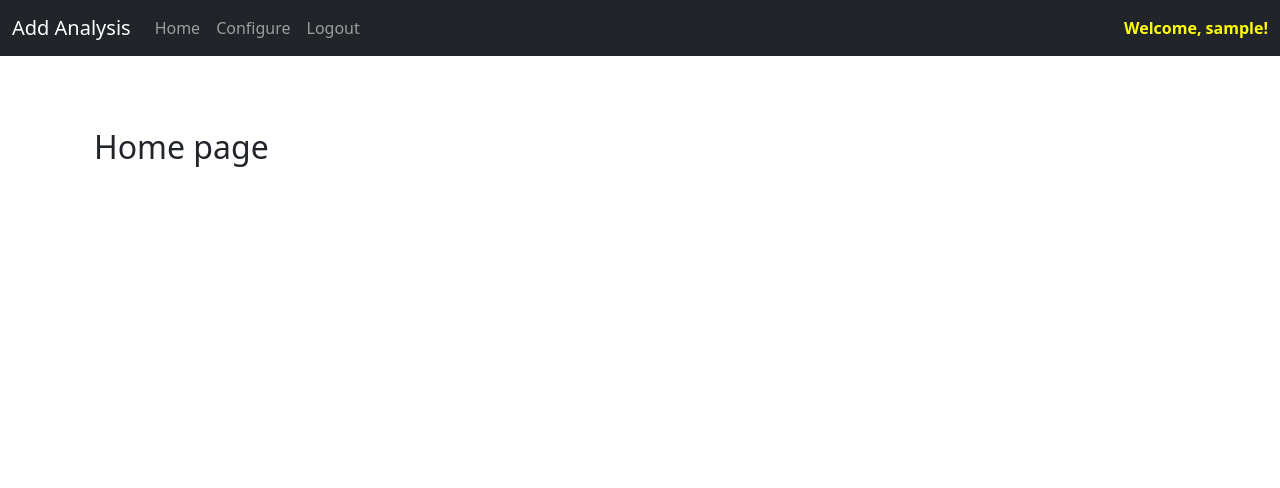
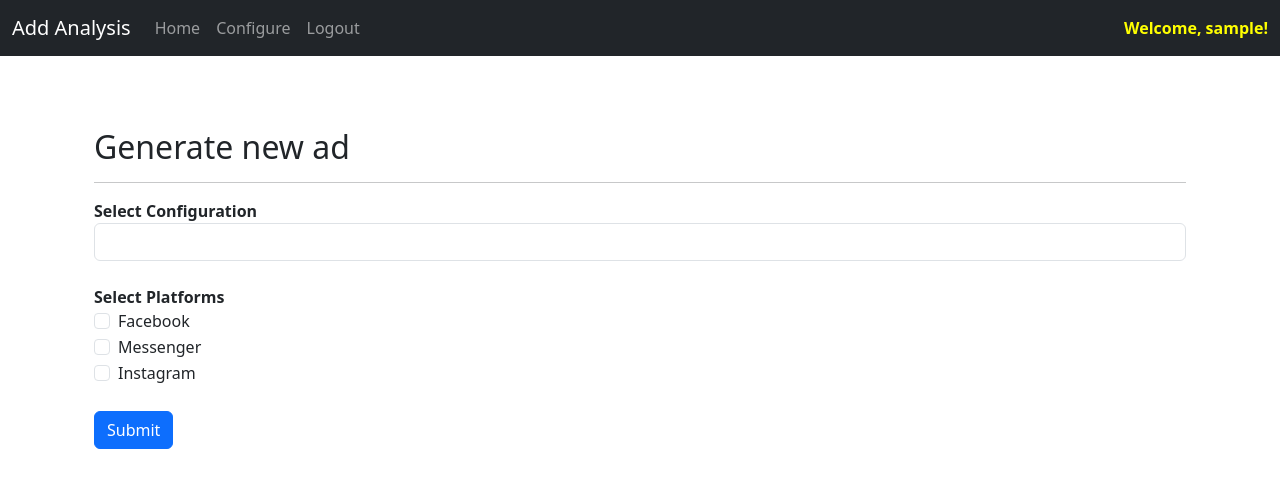
Before and after one commit to mustahidhasan/Competitor_Ad_Analysis_Tool, a Django app: page / in a window 1280 px wide. Shown: the top 488 px of the page. Run offline with Django 4.2, Linux system fonts and the light colour scheme; the visitor is signed in with stand-in values (Sample User, id 1); data that the repository does not hold is empty.

Commit message:
home page ad generator form is added

```diff
--- a/ad_analysis_tool/templates/home.html
+++ b/ad_analysis_tool/templates/home.html
@@ -4,11 +4,49 @@
 
 {% if user.is_authenticated %}
 
-<!-- Scrapped History Table -->
 <div class="container mt-5">
-    <h2>Home page</h2>
+    <h2>Generate new ad</h2>
+    <hr>
 
+    <!-- Dropdown for Saved Configurations -->
+    <form method="POST" action="process_selection">
+        {% csrf_token %}
+
+        <div class="form-group">
+            <label for="configuration"><strong>Select Configuration</strong></label>
+            <select class="form-control" id="configuration" name="configuration">
+                {% for config in configurations %}
+                <option value="{{ config.id }}">{{ config.configure_name }}</option>
+                {% empty %}
+                <option disabled>No configurations available</option>
+                {% endfor %}
+            </select>
+        </div>
+        <br>
+
+        <!-- Checkboxes for Platforms -->
+        <div class="form-group">
+            <label><strong>Select Platforms</strong></label>
+            <div class="form-check">
+                <input class="form-check-input" type="checkbox" id="facebook" name="platforms" value="facebook">
+                <label class="form-check-label" for="facebook">Facebook</label>
+            </div>
+            <div class="form-check">
+                <input class="form-check-input" type="checkbox" id="messenger" name="platforms" value="messenger">
+                <label class="form-check-label" for="messenger">Messenger</label>
+            </div>
+            <div class="form-check">
+                <input class="form-check-input" type="checkbox" id="instagram" name="platforms" value="instagram">
+                <label class="form-check-label" for="instagram">Instagram</label>
+            </div>
+        </div>
+        <br>
+
+        <!-- Submit Button -->
+        <button type="submit" class="btn btn-primary">Submit</button>
+    </form>
 </div>
+
 
 {% else %}
 <div class="col-md-6 offset-md-3">
--- a/ad_analysis_tool/user/views.py
+++ b/ad_analysis_tool/user/views.py
@@ -2,31 +2,46 @@ from django.shortcuts import redirect, render
 from django.contrib.auth import authenticate, login, logout
 from django.contrib import messages
 from .forms import SignUpForm
-
+from ads.models import Configure  # Assuming Configure model exists
 
 
 def home(request):
+    if request.method == "POST":
+        if "username" in request.POST and "password" in request.POST:
+            # Handle user login
+            username = request.POST["username"]
+            password = request.POST["password"]
 
-    if request.method == "POST":
-        username = request.POST["username"]
-        password = request.POST["password"]
+            # Authenticate the user
+            user = authenticate(request, username=username, password=password)
 
-        # Authenticate the user
-        user = authenticate(request, username=username, password=password)
+            if user is not None:
+                login(request, user)
+                messages.success(request, "You have been logged in")
+                return redirect("home")
+            else:
+                messages.error(request, "There was an error logging in. Please try again.")
+                return redirect("home")
 
-        if user is not None:
-            login(request, user)
-            messages.success(request, "You have been logged in")
-            return redirect("home")
-        else:
-            messages.error(request, "There was an error Logging in, Please try again")
+        elif "configuration" in request.POST and "platforms" in request.POST:
+            # Handle the selection of configuration and platforms for generating new ad
+            selected_configuration = request.POST["configuration"]
+            selected_platforms = request.POST.getlist("platforms")  # Multiple platforms can be selected
+
+            # Process the selected configuration and platforms here (e.g., save or generate ads)
+            messages.success(request, f"Ad generation selected for configuration: {selected_configuration} and platforms: {', '.join(selected_platforms)}")
+
             return redirect("home")
 
-    context = {
-
-    }
-
-    return render(request, "home.html", context)
+    if request.user.is_authenticated:
+        # If the user is logged in, fetch configurations
+        configurations = Configure.objects.all()
+        context = {
+            "configurations": configurations,
+        }
+        return render(request, "home.html", context)
+    else:
+        return render(request, "home.html")
 
 
 def logout_user(request):
```
